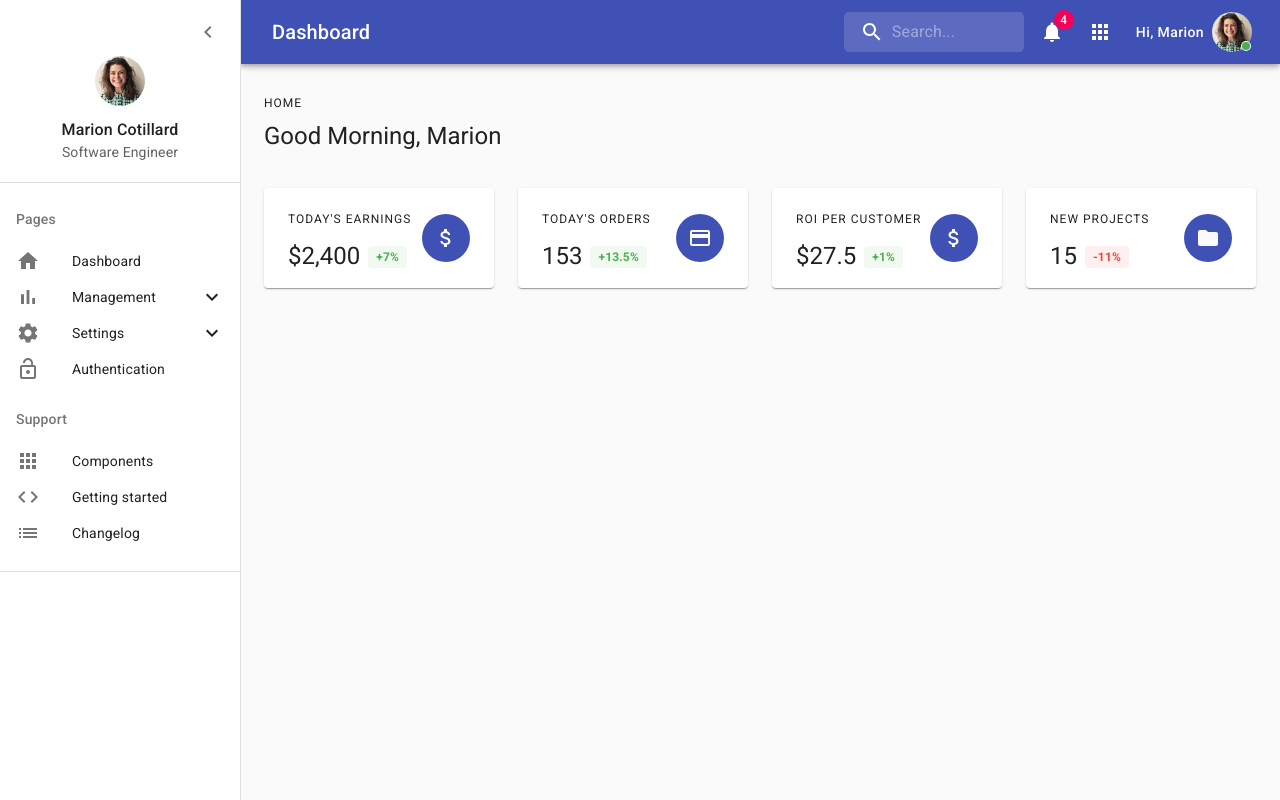
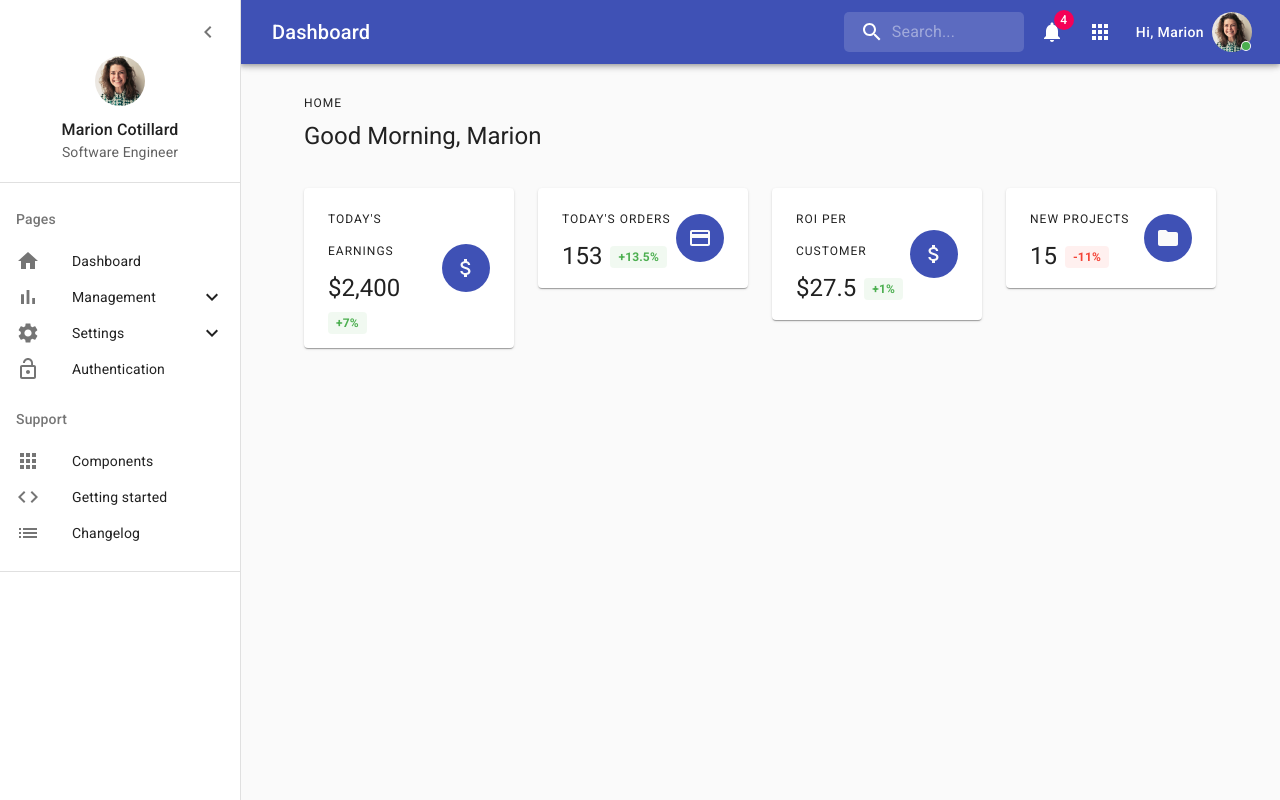
Before and after one commit to AlterClassIO/material-dashboard-react, a React (Create React App) app: page /dashboard in a window 1280 px wide. Built offline with nearby package versions, Linux system fonts and the light colour scheme.

Commit message:
fix: remove strict from /management path

```diff
--- a/src/layouts/Admin.js
+++ b/src/layouts/Admin.js
@@ -22,7 +22,7 @@ const Content = styled.main`
   flex-grow: 1;
   margin-left: ${props => props.shifted ? '0' : `-${drawerWidth}px`};
   margin-top: ${drawerHeight}px;
-  padding: 24px;
+  padding: 24px 64px;
 `;
 
 // main component
@@ -46,9 +46,9 @@ const AdminLayout = (props) => {
       { /* MAIN CONTENT */ }
       <Content shifted={openDrawer ? 1 : 0}>
         <Switch>
-          <Route strict path={`/management/customers`} component={Customers} />
-          <Route strict path={`/management/projects`} component={Projects} />
-          <Route strict path={`/management/orders`} component={Orders} />
+          <Route path={`/management/customers`} component={Customers} />
+          <Route path={`/management/projects`} component={Projects} />
+          <Route path={`/management/orders`} component={Orders} />
           <Route path={`/settings`} component={Settings} />
           <Route path={`/dashboard`} component={Dashboard} />
         </Switch>
```
